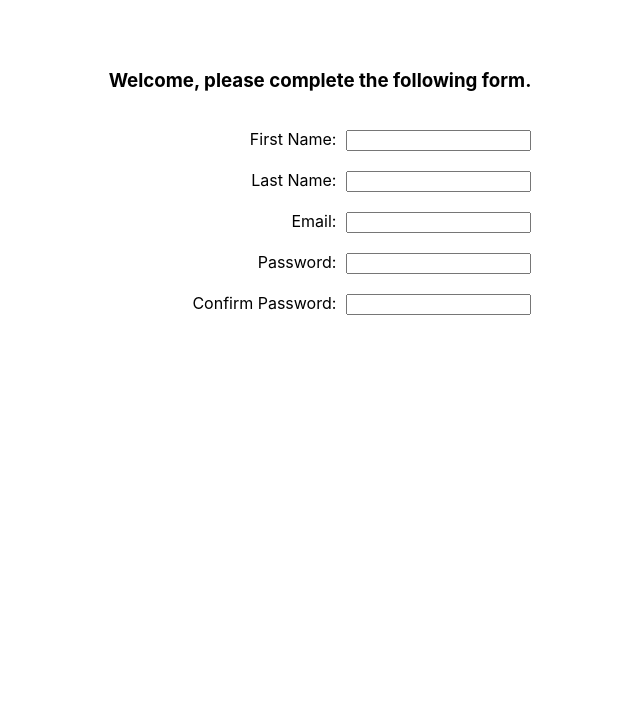
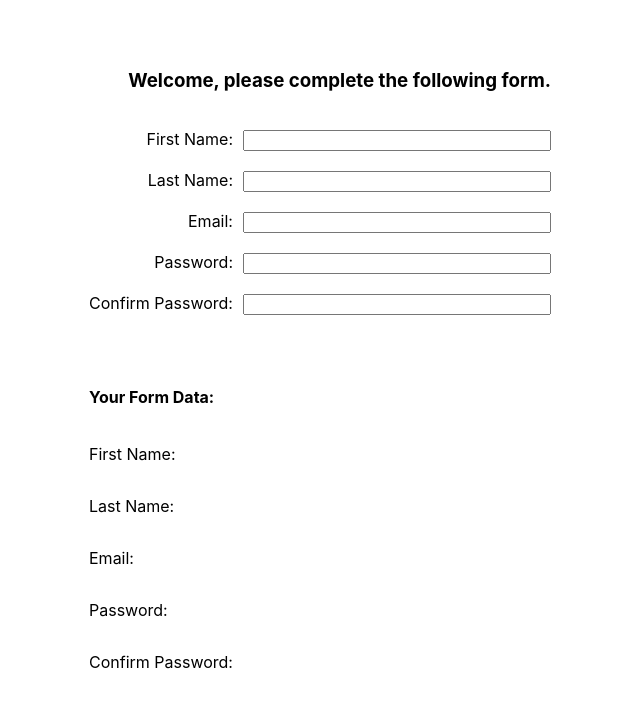
Before and after one commit to alexandervice/codingdojo-mern, a React (Create React App) app in the folder react/functional-components/more-forms/: page / in a window 1280 px wide. Shown: the top 706 px of the page, without its empty margins (320-960 px from the left). Built offline with nearby package versions, Linux system fonts and the light colour scheme.

Commit message:
completed assignment

```diff
--- a/react/functional-components/more-forms/src/App.css
+++ b/react/functional-components/more-forms/src/App.css
@@ -8,10 +8,18 @@
 .formInput {
   margin-left: 10px;
   margin-top: 20px;
+  width: 300px;
+}
+
+.submitInput {
+  align-self: center;
+  margin-left: 80px;
+  margin-top: 20px;
 }
 
 .validation {
   color: red;
+  text-align: center;
 }
 
 .userClass {
--- a/react/functional-components/more-forms/src/components/UserForm.js
+++ b/react/functional-components/more-forms/src/components/UserForm.js
@@ -10,7 +10,6 @@ const UserForm = () => {
     const [password, setPassword] = useState("");
     const [passwordError, setPasswordError] = useState("");
     const [confirmPassword, setConfirmPassword] = useState("");
-    const [confirmPasswordError, setConfirmPasswordError] = useState("");
     const [hasBeenSubmitted, setHasBeenSubmitted] = useState(false);
 
     const createUser = (e) => {
@@ -73,15 +72,6 @@ const UserForm = () => {
             setPasswordError("");
         }
     }
-    const handleConfirmPassword = (e) => {
-        setConfirmPassword(e.target.value);
-        if(password !== confirmPassword) {
-            setConfirmPasswordError("Passwords must match");
-        }
-        else {
-            setConfirmPasswordError("");
-        }
-    }
     return (
         <div className='userClass'>
             <form className='createUser' onSubmit={ createUser }>
@@ -124,8 +114,8 @@ const UserForm = () => {
                         ""
                     }
                     {
-                        confirmPasswordError ?
-                        <p className='validation'>{confirmPasswordError}</p> :
+                        confirmPassword !== password ?
+                        <p className='validation'>Passwords must match.</p> :
                         ""
                     }
                     <label>Password:</label>
@@ -133,9 +123,19 @@ const UserForm = () => {
                 </div>
                 <div>
                     <label>Confirm Password:</label>
-                    <input className='formInput' type='password' value={confirmPassword} onChange={handleConfirmPassword}/>
+                    <input className='formInput' type='password' value={confirmPassword} onChange={(e) => setConfirmPassword(e.target.value)}/>
                 </div>
+
+                {/* <input className='submitInput' type={formCompletion} value='Submit Form' /> */}
             </form>
+            <h4>Your Form Data:</h4>
+            <div className='PersonCard'>
+                <p>First Name:<b> {firstName}</b> </p>
+                <p>Last Name:<b> {lastName}</b> </p>
+                <p>Email:<b> {email}</b> </p>
+                <p>Password:<b> {password}</b> </p>
+                <p>Confirm Password:<b> {confirmPassword}</b> </p>
+            </div>
         </div>
     );
 }
```
